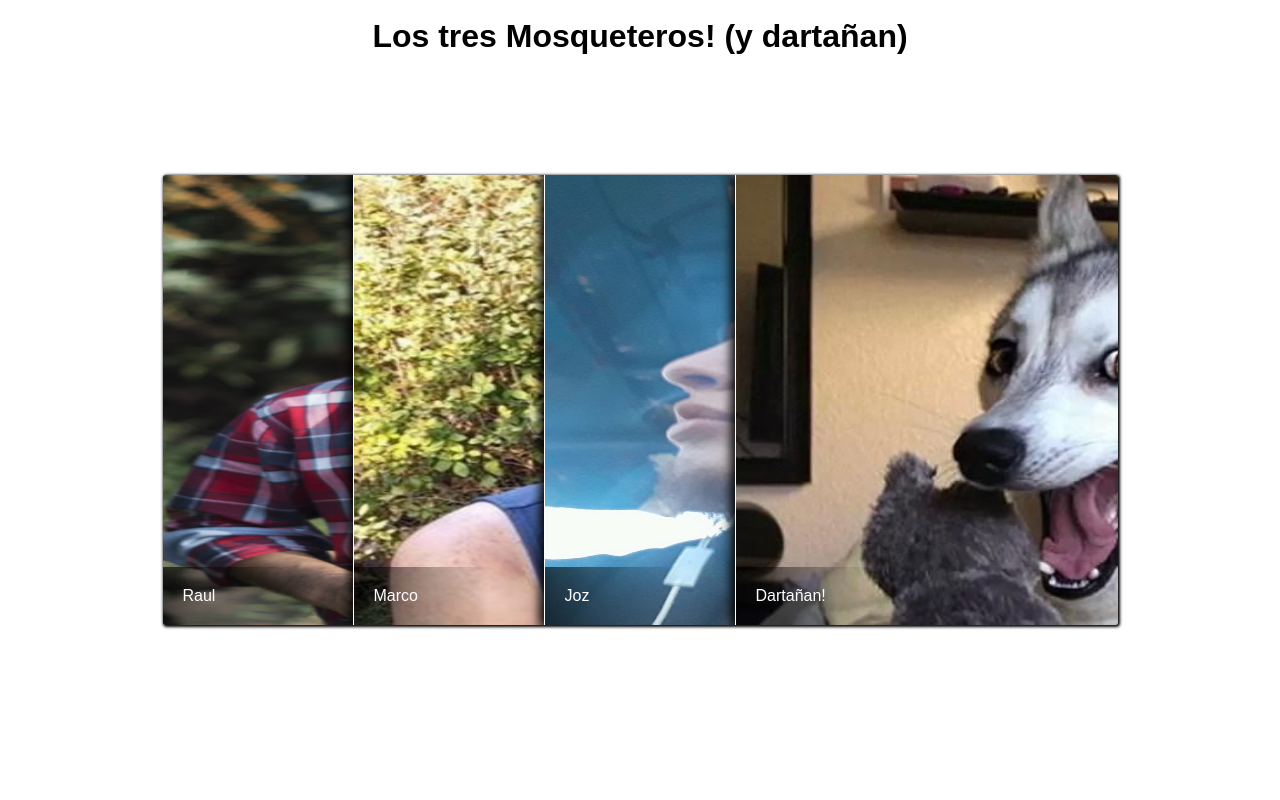
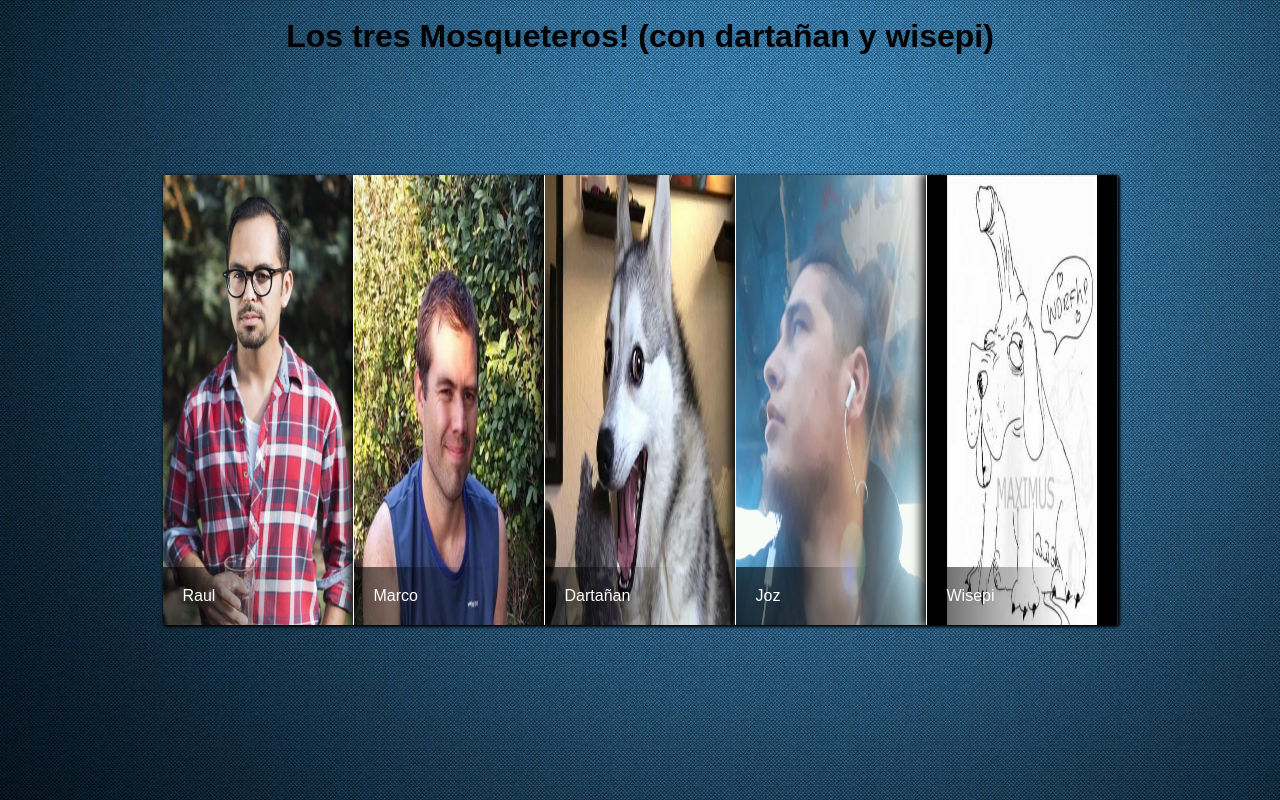
Before and after one commit to josmar1989/Practicando-HML5, a plain HTML site: page index.html in a window 1280 px wide. Drawn offline with Linux system fonts and the light colour scheme.

Commit message:
agegando background in html.index

```diff
--- a/css/style.css
+++ b/css/style.css
@@ -56,8 +56,8 @@ filter: progid:DXImageTransform.Microsoft.gradient( startColorstr='#a6000000', e
 }
 
 img {
-  width:800px;
-  height:450px;
+  width:100%;
+  height:100%;
 }
 
 ul:hover li {
@@ -66,5 +66,5 @@ ul:hover li {
 
 
 ul li:hover {
-  width:750px;
+  width:400px;
 }
--- a/index.html
+++ b/index.html
@@ -6,11 +6,19 @@
 
 <link rel="stylesheet" type="text/css" href="css/style.css" />
 
+			<!-- ESTA ES UNA FORMA DE PONER FONDO A LOS SITIOS WEB EN EL MISMO HTML -->
+			<style>
+			body  {
+			  background-image: url("img/fondo.jpg"); /*IMAGEN PRINCIPAL PARA EL FONDO - CON URL DE DONDE ESTA EL FONDO*/
+			  background-color: #cccccc; /*COLOR POR SI EL FONDO DE PANTALLA ANTERIOR SE ROMPIERA*/
+			}
+			</style>
+			<!-- FIN DE STYLO INCLUIDO EN HTML -->
 </head>
 
 <body>
 	<br>
-		<h1 align="center">Los tres Mosqueteros! (y dartañan)</h1>
+		<h1 align="center">Los tres Mosqueteros! (con dartañan y wisepi)</h1>
 		<ul>
 		  <li>
 		    <span>Raul</span>
@@ -21,13 +29,16 @@
 		    <img src='img/marco.jpg' /></li>
 
 		  <li>
+		    <span>Dartañan</span>
+		    <img src='img/Perrito.jpg' /></li>
+		  <li>
 		    <span>Joz</span>
 		    <img src='img/joz.jpg' /></li>
+		  </li>
 		  <li>
-		    <span>Dartañan!</span>
-		    <img src='img/Perrito.jpg' /></li>
+		    <span>Wisepi</span>
+		    <img src='img/wisepi.jpg' /></li>
 		  </li>
-
 		</ul>
 
 </body>
```
Also changed, not shown: img/fondo.jpg (added), img/wisepi.jpg (added).
